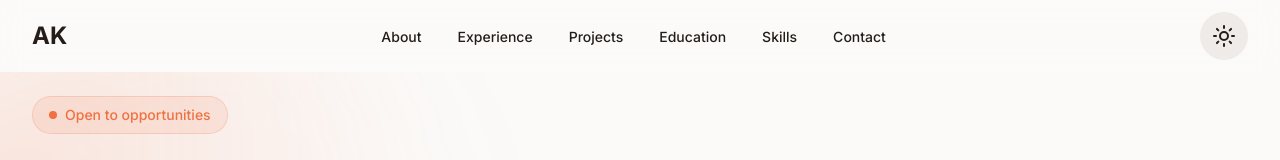
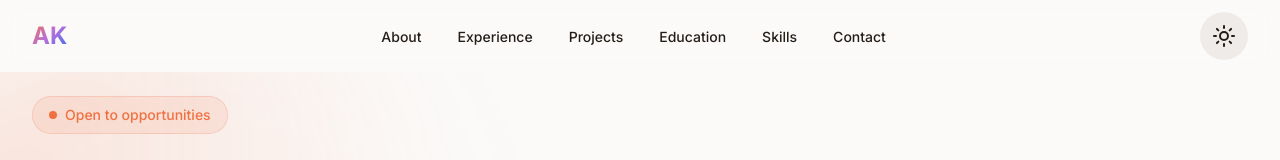
Before and after one commit to Ashu112/Portfolio-v2, a Next.js app: page / in a window 1280 px wide. Shown: the top 160 px of the page. Built offline with nearby package versions, Linux system fonts and the light colour scheme.

Commit message:
added gradient in logo

```diff
--- a/src/components/Navbar.tsx
+++ b/src/components/Navbar.tsx
@@ -20,7 +20,7 @@
     <header className="bg-background/10 sticky top-0 z-999 hidden py-3 backdrop-blur-md md:block">
       <nav className="section-container flex items-center justify-between">
         {/* logo */}
-        <Link href="/" className="text-2xl font-bold">
+        <Link href="/" className="gradient-text text-2xl font-bold">
           AK
         </Link>
 
```
